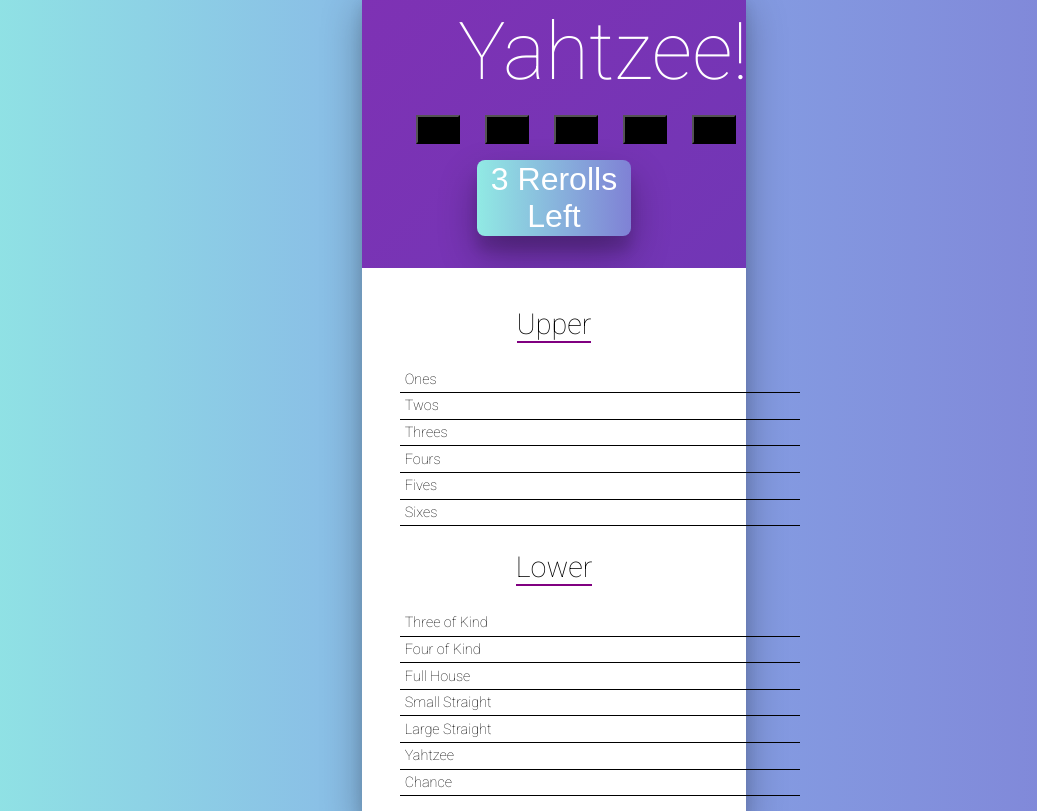
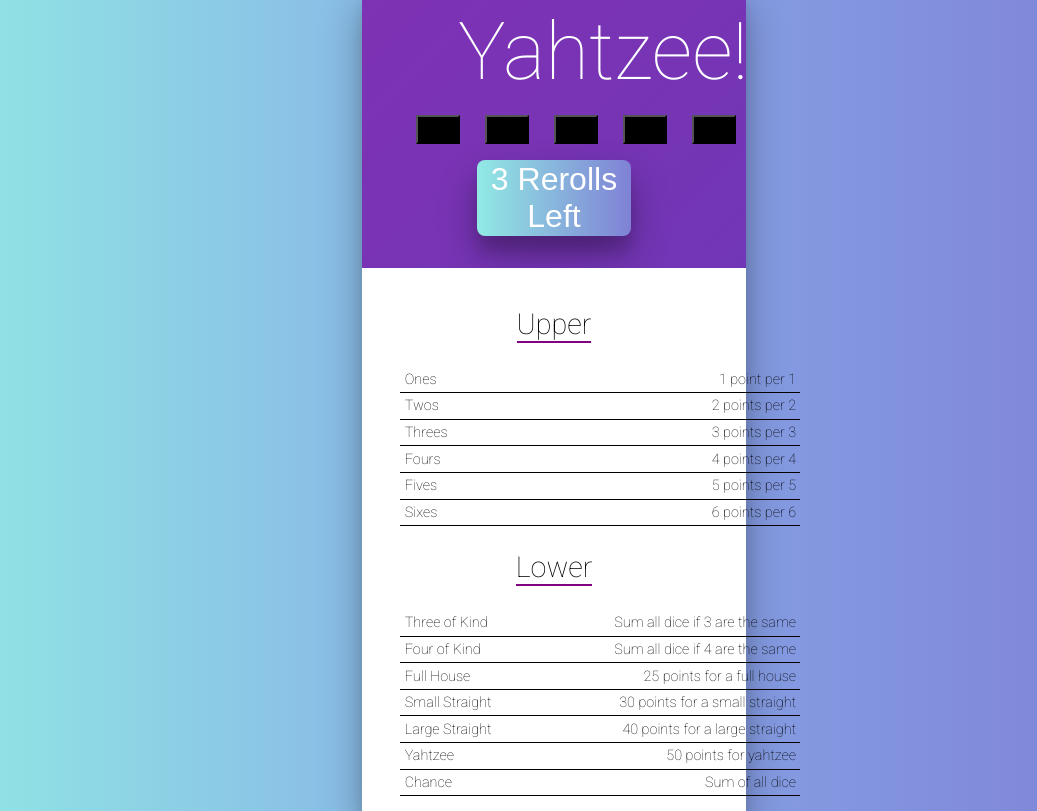
Before and after one commit to criscros-garcia/yahtzee, a React (Create React App) app: page / in a window 1280 px wide. Shown: the whole page, without its empty margins (86-1123 px from the left). Built offline with nearby package versions, Linux system fonts and the light colour scheme.

Commit message:
Add Score Descriptions

```diff
--- a/src/RuleRow.js
+++ b/src/RuleRow.js
@@ -3,13 +3,13 @@
 
 class RuleRow extends Component {
   render() {
-    const { score, name, doScore } = this.props;
+    const { score, name, doScore, description } = this.props;
     const disabled = score != undefined;
     return (
       <tr className={`RuleRow RuleRow-${score === undefined ? "active" : "disabled"}`}
       onClick={disabled ? null : doScore}>
         <td className="RuleRow-name">{this.props.name}</td>
-        <td className="RuleRow-score">{this.props.score}</td>
+        <td className="RuleRow-score">{disabled ? score : description}</td>
       </tr>
     )
   }
--- a/src/Rules.js
+++ b/src/Rules.js
@@ -102,29 +102,29 @@
 }
 
 // ones, twos, etc score as sum of that value
-const ones = new TotalOneNumber({ val: 1 });
-const twos = new TotalOneNumber({ val: 2 });
-const threes = new TotalOneNumber({ val: 3 });
-const fours = new TotalOneNumber({ val: 4 });
-const fives = new TotalOneNumber({ val: 5 });
-const sixes = new TotalOneNumber({ val: 6 });
+const ones = new TotalOneNumber({ val: 1 , description: "1 point per 1"});
+const twos = new TotalOneNumber({ val: 2 , description: "2 points per 2"});
+const threes = new TotalOneNumber({ val: 3 , description: "3 points per 3"});
+const fours = new TotalOneNumber({ val: 4 , description: "4 points per 4"});
+const fives = new TotalOneNumber({ val: 5 , description: "5 points per 5"});
+const sixes = new TotalOneNumber({ val: 6 , description: "6 points per 6"});
 
 // three/four of kind score as sum of all dice
-const threeOfKind = new SumDistro({ count: 3 });
-const fourOfKind = new SumDistro({ count: 4 });
+const threeOfKind = new SumDistro({ count: 3 , description: "Sum all dice if 3 are the same"});
+const fourOfKind = new SumDistro({ count: 4 , description: "Sum all dice if 4 are the same"});
 
 // full house scores as flat 25
-const fullHouse = new FullHouse({score : 25});
+const fullHouse = new FullHouse({score : 25, description: "25 points for a full house"});
 
 // small/large straights score as 30/40
-const smallStraight = new SmallStraight({score: 30 });
-const largeStraight = new LargeStraight({ score: 40 });
+const smallStraight = new SmallStraight({score: 30 , description: "30 points for a small straight"});
+const largeStraight = new LargeStraight({ score: 40 , description: "40 points for a large straight"});
 
 // yahtzee scores as 50
-const yahtzee = new Yahtzee({ score: 50 });
+const yahtzee = new Yahtzee({ score: 50, description : "50 points for yahtzee" });
 
 // for chance, can view as some of all dice, requiring at least 0 of a kind
-const chance = new SumDistro({ count: 0 });
+const chance = new SumDistro({ count: 0, description : "Sum of all dice" });
 
 export {
   ones,
--- a/src/ScoreTable.js
+++ b/src/ScoreTable.js
@@ -15,12 +15,12 @@
           <h2>Upper</h2>
           <table cellSpacing="0">
             <tbody>
-              <RuleRow name="Ones" score={scores.ones} doScore={evt => doScore("ones", ones.evalRoll)} />
-              <RuleRow name="Twos" score={scores.twos} doScore={evt => doScore("twos", twos.evalRoll)} />
-              <RuleRow name="Threes" score={scores.threes} doScore={evt => doScore("threes", threes.evalRoll)} />
-              <RuleRow name="Fours" score={scores.fours} doScore={evt => doScore("fours", fours.evalRoll)} />
-              <RuleRow name="Fives" score={scores.fives} doScore={evt => doScore("fives", fives.evalRoll)} />
-              <RuleRow name="Sixes" score={scores.sixes} doScore={evt => doScore("sixes", sixes.evalRoll)} />
+              <RuleRow name="Ones" score={scores.ones} description={ones.description} doScore={evt => doScore("ones", ones.evalRoll)} />
+              <RuleRow name="Twos" score={scores.twos} description={twos.description} doScore={evt => doScore("twos", twos.evalRoll)} />
+              <RuleRow name="Threes" score={scores.threes} description={threes.description} doScore={evt => doScore("threes", threes.evalRoll)} />
+              <RuleRow name="Fours" score={scores.fours} description={fours.description} doScore={evt => doScore("fours", fours.evalRoll)} />
+              <RuleRow name="Fives" score={scores.fives} description={fives.description} doScore={evt => doScore("fives", fives.evalRoll)} />
+              <RuleRow name="Sixes" score={scores.sixes} description={sixes.description} doScore={evt => doScore("sixes", sixes.evalRoll)} />
             </tbody>
           </table>
         </section>
@@ -28,13 +28,13 @@
           <h2>Lower</h2>
           <table cellSpacing="0">
             <tbody>
-              <RuleRow name="Three of Kind" score={scores.threeOfKind} doScore={evt => doScore("threeOfKind", threeOfKind.evalRoll)} />
-              <RuleRow name="Four of Kind" score={scores.fourOfKind} doScore={evt => doScore("fourOfKind", fourOfKind.evalRoll)} />
-              <RuleRow name="Full House" score={scores.fullHouse} doScore={evt => doScore("fullHouse", fullHouse.evalRoll)} />
-              <RuleRow name="Small Straight" score={scores.smallStraight} doScore={evt => doScore("smallStraight", smallStraight.evalRoll)} />
-              <RuleRow name="Large Straight" score={scores.largeStraight} doScore={evt => doScore("largeStraight", largeStraight.evalRoll)} />
-              <RuleRow name="Yahtzee" score={scores.yahtzee} doScore={evt => doScore("yahtzee", yahtzee.evalRoll)} />
-              <RuleRow name="Chance" score={scores.chance} doScore={evt => doScore("chance", chance.evalRoll)} />
+              <RuleRow name="Three of Kind" score={scores.threeOfKind} description={threeOfKind.description} doScore={evt => doScore("threeOfKind", threeOfKind.evalRoll)} />
+              <RuleRow name="Four of Kind" score={scores.fourOfKind} description={fourOfKind.description} doScore={evt => doScore("fourOfKind", fourOfKind.evalRoll)} />
+              <RuleRow name="Full House" score={scores.fullHouse} description={fullHouse.description} doScore={evt => doScore("fullHouse", fullHouse.evalRoll)} />
+              <RuleRow name="Small Straight" score={scores.smallStraight} description={smallStraight.description} doScore={evt => doScore("smallStraight", smallStraight.evalRoll)} />
+              <RuleRow name="Large Straight" score={scores.largeStraight} description={largeStraight.description} doScore={evt => doScore("largeStraight", largeStraight.evalRoll)} />
+              <RuleRow name="Yahtzee" score={scores.yahtzee} description={yahtzee.description} doScore={evt => doScore("yahtzee", yahtzee.evalRoll)} />
+              <RuleRow name="Chance" score={scores.chance} description={chance.description} doScore={evt => doScore("chance", chance.evalRoll)} />
             </tbody>
           </table>
         </section>
```
